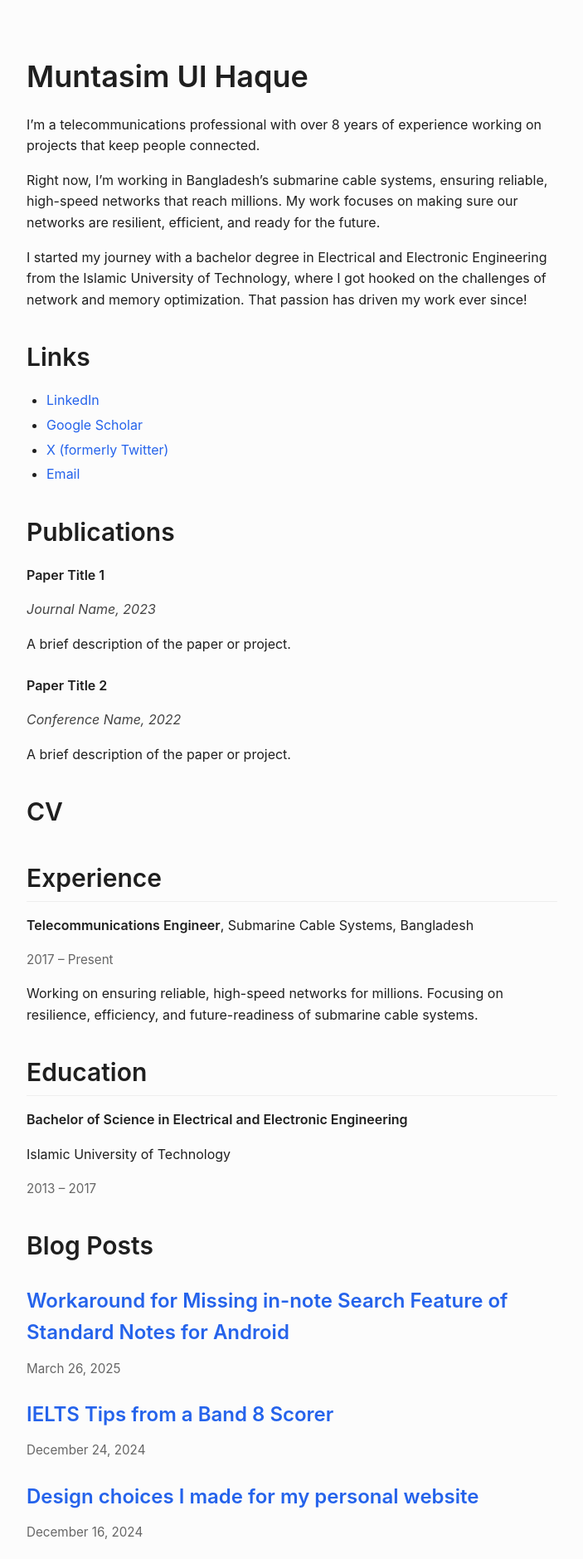
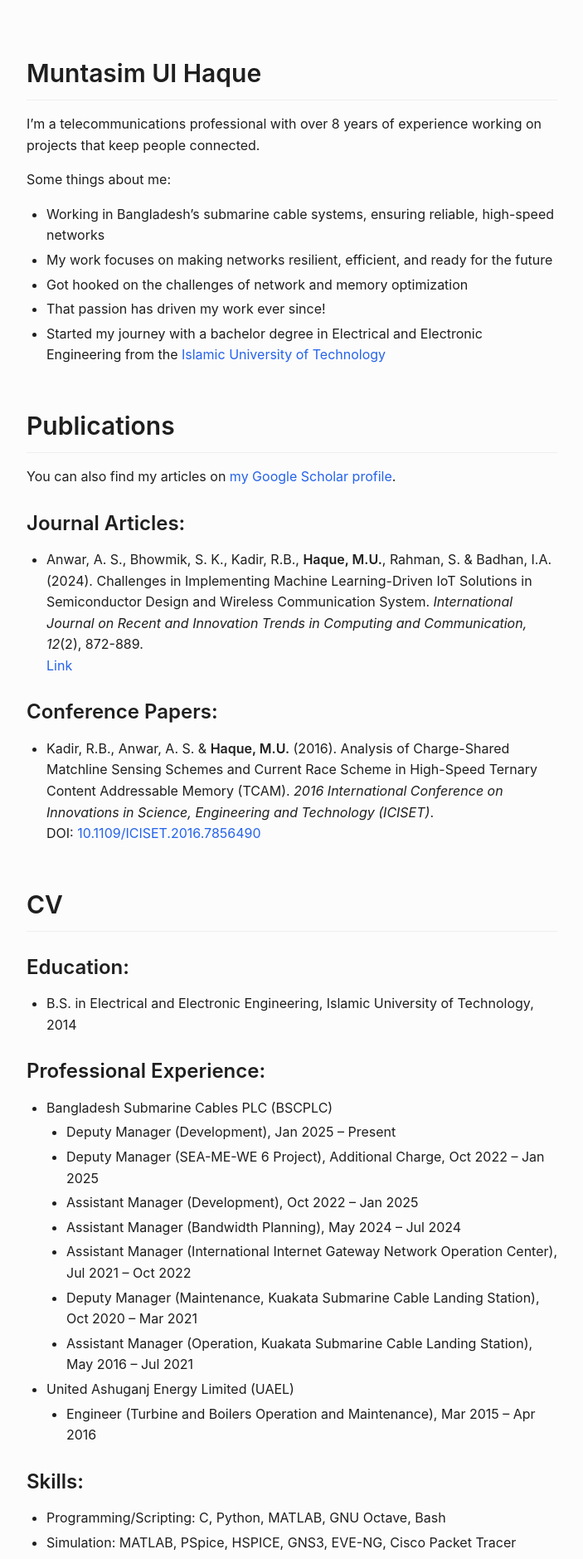
Before and after one commit to muntasimulhaque/muntasimulhaque.github.io, a Jekyll site: the page built from index.md, in a window 1280 px wide. Shown: the top 1879 px of the page at 83% size, without its empty margins (288-991 px from the left). Built offline with Jekyll 4.4.1, drawn with Linux system fonts in a browser that asks for light colours; some of the changed text lies outside the part shown.

Commit message:
single page updated

```diff
--- a/_config.yml
+++ b/_config.yml
@@ -1,30 +1,50 @@
+title: Muntasim Ul Haque
+description: Personal site of Muntasim Ul Haque
+author: Muntasim Ul Haque
+
 # Site settings
-title: Muntasim Ul Haque
-author: Muntasim Ul Haque
-description: A telecommunications professional with over 8 years of experience working on projects that keep people connected.
-url: "https://muntasimulhaque.github.io" # Replace with your GitHub Pages URL
-baseurl: "" # Leave empty if your site is at the root of the domain
+url: "https://muntasimulhaque.github.io"
+baseurl: ""
+show_footer: true
+show_back_to_blog: true
 
-# GitHub repository settings
-github:
-  repository_url: "https://github.com/muntasimulhaque/muntasimulhaque.github.io" # Replace with your repository URL
+# Blog settings
+permalink: /:title/
+
+# Collections
+collections:
+  posts:
+    output: true
+    permalink: /:title/
 
 # Build settings
 markdown: kramdown
-theme: minima # Optional: You can use a default theme if you don't want to fully customize
 plugins:
   - jekyll-feed
   - jekyll-seo-tag
 
-# Enable footer
-show_footer: true
+# Default front matter
+defaults:
+  -
+    scope:
+      path: ""
+      type: "posts"
+    values:
+      layout: "post"
+  -
+    scope:
+      path: ""
+    values:
+      layout: "default"
 
-# Blog post settings
-permalink: /:title/ # This sets the URL structure for blog posts (e.g., /hello-world/)
-show_back_to_blog: false # Set to false since we don't have a separate blog index page
+# GitHub metadata
+github:
+  repository_url: https://github.com/muntasimulhaque/muntasimulhaque.github.io
 
-# Exclude files from the build
+# Exclude files from processing
 exclude:
   - Gemfile
   - Gemfile.lock
+  - node_modules/
+  - vendor/
   - README.md
--- a/assets/css/style.css
+++ b/assets/css/style.css
@@ -16,17 +16,17 @@
 }
 
 /* Typography */
-h1 {
-  font-size: 2.25rem;
-  font-weight: 600;
-  margin-bottom: 1rem;
-}
-
 h2 {
   font-size: 1.875rem;
   font-weight: 600;
   margin-bottom: 1rem;
-  margin-top: 2rem;
+  margin-top: 2.5rem;
+  padding-bottom: 0.5rem;
+  border-bottom: 1px solid #eee;
+}
+
+h2:first-of-type {
+  margin-top: 0;
 }
 
 h3 {
@@ -201,3 +201,14 @@
 a[href="/"]:hover {
   color: #2563eb;
 }
+
+/* Spacing between major sections */
+#publications, #cv, #blog-posts, #find-me {
+  margin-top: 3rem;
+}
+
+/* Add more space before the blog posts section */
+#blog-posts {
+  margin-top: 3rem;
+  padding-top: 1rem;
+}
--- a/index.md
+++ b/index.md
@@ -1,64 +1,93 @@
 ---
 layout: default
-title: Muntasim Ul Haque
+title: Home
 ---
 
-# Muntasim Ul Haque
+## Muntasim Ul Haque
 
-I’m a telecommunications professional with over 8 years of experience working on projects that keep people connected.
+I'm a telecommunications professional with over 8 years of experience working on projects that keep people connected.
 
-Right now, I’m working in Bangladesh’s submarine cable systems, ensuring reliable, high-speed networks that reach millions. My work focuses on making sure our networks are resilient, efficient, and ready for the future.
-
-I started my journey with a bachelor degree in Electrical and Electronic Engineering from the Islamic University of Technology, where I got hooked on the challenges of network and memory optimization. That passion has driven my work ever since!
-
-## Links
-
-- [LinkedIn](#)
-- [Google Scholar](#)
-- [X (formerly Twitter)](#)
-- [Email](#)
+Some things about me:
+* Working in Bangladesh's submarine cable systems, ensuring reliable, high-speed networks
+* My work focuses on making networks resilient, efficient, and ready for the future
+* Got hooked on the challenges of network and memory optimization
+* That passion has driven my work ever since!
+* Started my journey with a bachelor degree in Electrical and Electronic Engineering from the [Islamic University of Technology](https://www.iutoic-dhaka.edu/){:target="_blank"}
 
 ## Publications
 
-<div class="publication">
-  <p><strong>Paper Title 1</strong></p>
-  <p class="publication-meta">Journal Name, 2023</p>
-  <p>A brief description of the paper or project.</p>
-</div>
+You can also find my articles on [my Google Scholar profile](https://scholar.google.com/citations?hl=en&user=XO3Zz1EAAAAJ&view_op=list_works&authuser=3&sortby=pubdate){:target="_blank"}.
 
-<div class="publication">
-  <p><strong>Paper Title 2</strong></p>
-  <p class="publication-meta">Conference Name, 2022</p>
-  <p>A brief description of the paper or project.</p>
-</div>
+### Journal Articles:
+* Anwar, A. S., Bhowmik, S. K., Kadir, R.B., **Haque, M.U.**, Rahman, S. & Badhan, I.A. (2024). Challenges in Implementing Machine Learning-Driven IoT Solutions in Semiconductor Design and Wireless Communication System. *International Journal on Recent and Innovation Trends in Computing and Communication, 12*(2), 872-889.
+  [Link](https://ijritcc.org/index.php/ijritcc/article/view/11127){:target="_blank"}
+
+### Conference Papers:
+* Kadir, R.B., Anwar, A. S. & **Haque, M.U.** (2016). Analysis of Charge-Shared Matchline Sensing Schemes and Current Race Scheme in High-Speed Ternary Content Addressable Memory (TCAM). *2016 International Conference on Innovations in Science, Engineering and Technology (ICISET)*.
+  DOI: [10.1109/ICISET.2016.7856490](https://doi.org/10.1109/ICISET.2016.7856490){:target="_blank"}
 
 ## CV
 
-<div class="cv-section">
-  <h2>Experience</h2>
-  <div class="cv-entry">
-    <p><strong>Telecommunications Engineer</strong>, Submarine Cable Systems, Bangladesh</p>
-    <p class="cv-date">2017 – Present</p>
-    <p>Working on ensuring reliable, high-speed networks for millions. Focusing on resilience, efficiency, and future-readiness of submarine cable systems.</p>
-  </div>
-</div>
+### Education:
+* B.S. in Electrical and Electronic Engineering, Islamic University of Technology, 2014
 
-<div class="cv-section">
-  <h2>Education</h2>
-  <div class="cv-entry">
-    <p><strong>Bachelor of Science in Electrical and Electronic Engineering</strong></p>
-    <p>Islamic University of Technology</p>
-    <p class="cv-date">2013 – 2017</p>
-  </div>
-</div>
+### Professional Experience:
+* Bangladesh Submarine Cables PLC (BSCPLC)
+	* Deputy Manager (Development), Jan 2025 – Present
+	* Deputy Manager (SEA-ME-WE 6 Project), Additional Charge, Oct 2022 – Jan 2025
+	* Assistant Manager (Development), Oct 2022 – Jan 2025
+	* Assistant Manager (Bandwidth Planning), May 2024 – Jul 2024
+	* Assistant Manager (International Internet Gateway Network Operation Center), Jul 2021 – Oct 2022
+	* Deputy Manager (Maintenance, Kuakata Submarine Cable Landing Station), Oct 2020 – Mar 2021
+	* Assistant Manager (Operation, Kuakata Submarine Cable Landing Station), May 2016 – Jul 2021
+
+* United Ashuganj Energy Limited (UAEL)
+	* Engineer (Turbine and Boilers Operation and Maintenance), Mar 2015 – Apr 2016
+
+### Skills:
+* Programming/Scripting: C, Python, MATLAB, GNU Octave, Bash
+* Simulation: MATLAB, PSpice, HSPICE, GNS3, EVE-NG, Cisco Packet Tracer
+* Machine Learning: Anaconda, Jupyter Notebook, Google Colab
+* UNIX/Linux: GNU Core Utils, Debian/Ubuntu's APT, Bash, git, vi, Vim
+* Networking: SSH, Wireshark, Cisco IOS, Cisco IOS XR
+* Cybersecurity Tools: Metasploit, Burp Suite, Nmap, Nessus, ZAP, John the Ripper
+* Software: LaTeX, Microsoft Office Suite, LibreOffice
+* Web Development: HTML, CSS, JavaScript, Markdown
+
+### Test Score:
+* IELTS Overall Band 8.0 (Listening 8.5, Reading 8.0, Writing 7.5, Speaking 7.0), Sep 2024
+
+### Extracurricular Activities:
+* Founding Member of Esonance - Organized the Electrical and Electronic Engineering fest at IUT.
+* Active Member of IEEE Student Branch - Arranged seminars and industrial tours.
+* General Member of IUT Debating Society - Coordinated and participated in various events.
+* Man of the Tournament in inter-office Cricket competition for exceptional performance.
+* Winner of inter-office Badminton Doubles, praised for versatile, ambidextrous gameplay.
+
+### Training and Certification:
+* Cyber Security for Everyone, Cyber Bangla, Sep 2023
+* Segment Routing Workshop, Bangladesh Network Operators Group, Jul 2022
+* e-Nothi training, Department of ICT, MoPT&IT, Nov 2019
+* SEA-ME-WE 5 Cable System Type-B2/B3 Training, NEC Corporation, Nov 2016
+* SEA-ME-WE 5 Cable System Type-B1 Training, NEC Corporation, Aug 2016
+* Industrial Training Certificate, Islamic University of Technology, Nov 2013
+* The Industrial Attachment Course, Bangladesh Power Development Board, Oct 2013
+
+### Awards and Scholarships:
+* Integrity Award 2024 by BSCPLC for exemplary integrity during FY2023-24, Sep 2024
+* Appreciation letter from BSCPLC for minimizing the duration of the nationwide internet blackout, Apr 2018
+* OIC Scholarship awarded during undergraduate years at Islamic University of Technology.
+* Government scholarships for outstanding achievement in Higher Secondary and Secondary exams.
+* Talentpool scholarships for exceptional results in Junior and Primary public exams.
 
 ## Blog Posts
 
-<ul class="post-list">
-  {% for post in site.posts %}
-  <li>
-    <h3><a href="{{ post.url | relative_url }}">{{ post.title }}</a></h3>
-    <p class="post-meta">{{ post.date | date: "%B %d, %Y" }}</p>
-  </li>
-  {% endfor %}
-</ul>
+{% for post in site.posts %}
+* [{{ post.title }}]({{ post.url | relative_url }}) - {{ post.date | date: "%B %d, %Y" }}
+{% endfor %}
+
+## Find me around the web:
+* [LinkedIn](https://www.linkedin.com/in/muntasimulhaque/){:target="_blank"}
+* [Google Scholar](https://scholar.google.com/citations?hl=en&user=XO3Zz1EAAAAJ&view_op=list_works&authuser=3&sortby=pubdate){:target="_blank"}
+* [X (formerly Twitter)](https://x.com/muntasimulhaque){:target="_blank"}
+* [Email](mailto:muntasim.u.h@gmail.com)
```
